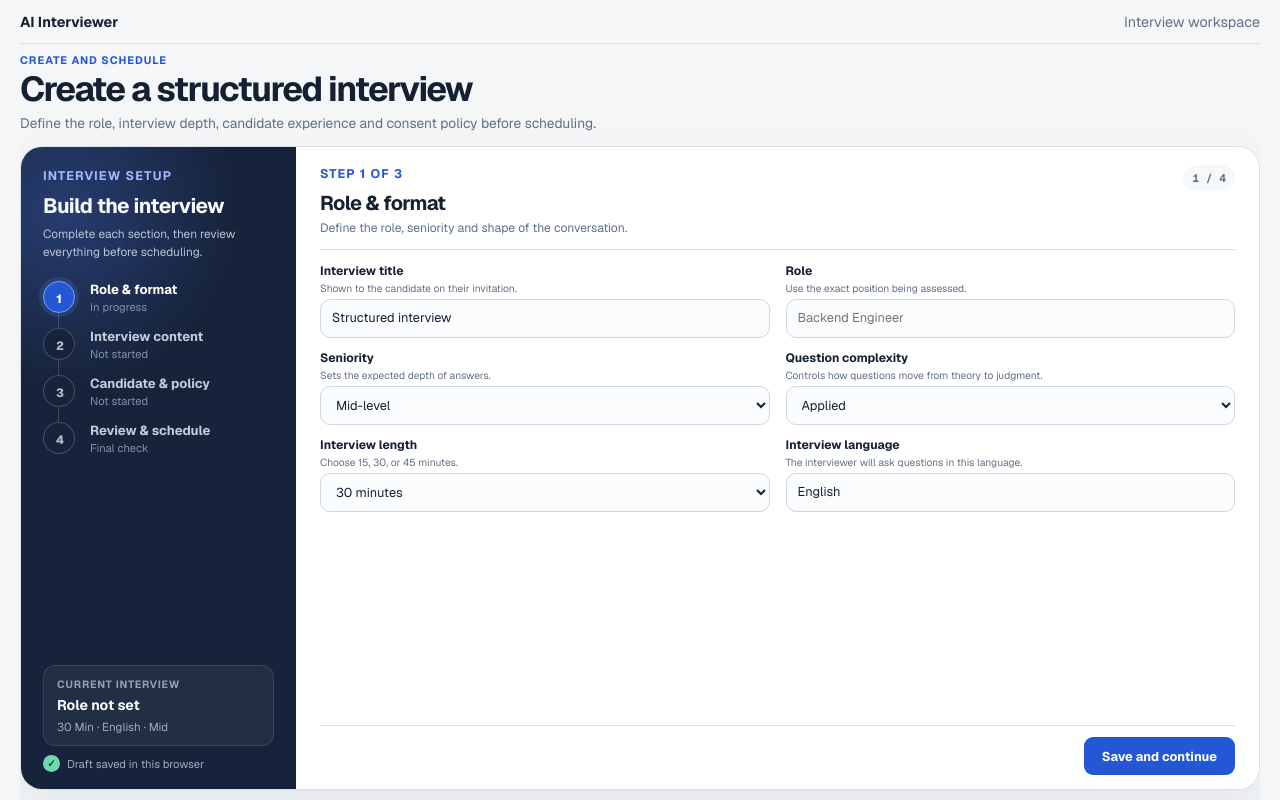
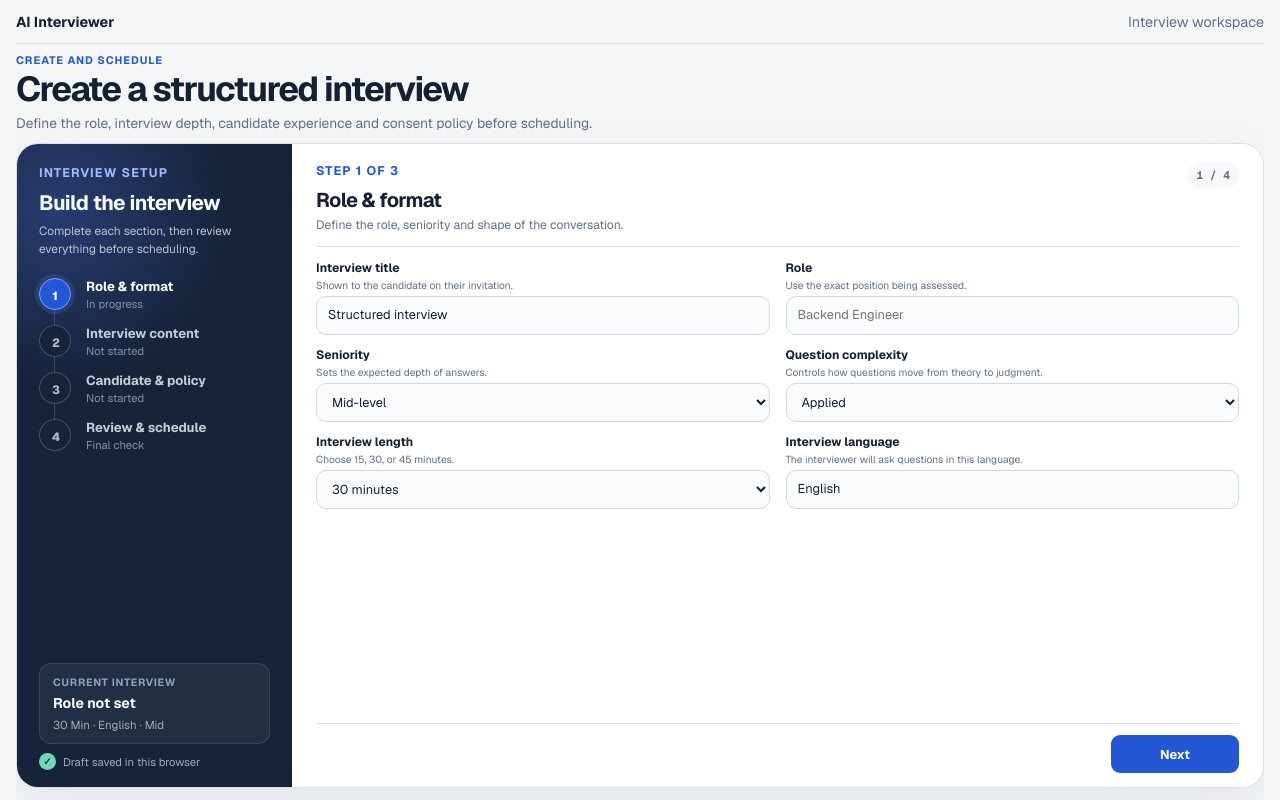
Before and after one commit to gisul-ecosystem/voice-ai-platform, a Next.js app in the folder apps/voice-frontend/: page /interviewer/setup in a window 1280 px wide. Built offline with nearby package versions, Linux system fonts and the light colour scheme.

Commit message:
frontend next button fixed

```diff
--- a/apps/voice-frontend/app/globals.css
+++ b/apps/voice-frontend/app/globals.css
@@ -1169,7 +1169,7 @@ select:focus-visible,
 }
 
 .recruiter-page .demo-card {
-  margin-bottom: 24px;
+  margin-bottom: 0;
 }
 
 .setup-progress span {
@@ -1597,7 +1597,7 @@ select:focus-visible,
   }
 
   .recruiter-page .demo-card {
-    overflow-y: auto;
+    overflow: hidden;
   }
 }
 
@@ -1736,36 +1736,62 @@ select:focus-visible,
 
 /* Recruiter setup workspace */
 .recruiter-page {
-  width: min(1240px, calc(100% - 40px));
+  width: calc(100% - 32px);
+  max-width: none;
 }
 
 .recruiter-page .demo-intro {
-  padding-bottom: 20px;
+  padding-bottom: 12px;
 }
 
 .recruiter-page .demo-intro h1 {
-  font-size: clamp(2rem, 3.5vw, 3rem);
+  font-size: clamp(1.85rem, 3vw, 2.5rem);
 }
 
 .recruiter-page .demo-card {
+  display: flex;
+  flex-direction: column;
+  min-height: 0;
+  height: 100%;
   padding: 0;
   overflow: hidden;
   border-radius: 22px;
 }
 
+.recruiter-setup-shell {
+  display: flex;
+  flex: 1 1 auto;
+  flex-direction: column;
+  min-height: 0;
+  height: 100%;
+}
+
+.recruiter-setup-shell > .alert {
+  flex: 0 0 auto;
+  margin: 14px 16px 0;
+}
+
+.recruiter-setup-shell > .center-state {
+  flex: 1 1 auto;
+}
+
 .interview-setup-form {
   width: 100%;
   max-width: none;
-  min-height: 570px;
+  flex: 1 1 auto;
+  min-height: 0;
+  height: 100%;
   display: grid;
   grid-template-columns: 275px minmax(0, 1fr);
-  grid-template-rows: 1fr;
+  grid-template-rows: minmax(0, 1fr);
   align-content: stretch;
   gap: 0;
 }
 
 .setup-rail {
   min-width: 0;
+  min-height: 0;
+  height: 100%;
   display: flex;
   flex-direction: column;
   padding: 30px 24px 24px;
@@ -1952,13 +1978,16 @@ select:focus-visible,
 
 .setup-panel {
   min-width: 0;
-  display: grid;
-  grid-template-rows: auto minmax(0, 1fr) auto;
+  min-height: 0;
+  height: 100%;
+  display: flex;
+  flex-direction: column;
   padding: 30px 34px 22px;
   background: var(--surface);
 }
 
 .setup-panel-heading {
+  flex: 0 0 auto;
   display: flex;
   align-items: flex-start;
   justify-content: space-between;
@@ -1990,12 +2019,15 @@ select:focus-visible,
 }
 
 .setup-fields {
+  flex: 1 1 auto;
   min-height: 0;
   display: grid;
   grid-template-columns: repeat(2, minmax(0, 1fr));
   align-content: start;
   gap: 18px 20px;
   padding: 22px 0;
+  overflow-x: hidden;
+  overflow-y: auto;
 }
 
 .setup-fields .field-wide,
@@ -2122,8 +2154,11 @@ select:focus-visible,
 }
 
 .setup-panel .setup-actions {
+  flex: 0 0 auto;
+  margin-top: auto;
   padding-top: 18px;
   border-top: 1px solid var(--border);
+  background: var(--surface);
 }
 
 .setup-panel .setup-actions .button {
@@ -2181,7 +2216,7 @@ select:focus-visible,
 
 @media (max-width: 620px) {
   .recruiter-page {
-    width: min(100% - 20px, 1240px);
+    width: calc(100% - 20px);
   }
 
   .setup-progress li strong {
@@ -2216,10 +2251,11 @@ select:focus-visible,
 
 @media (min-width: 901px) {
   .recruiter-page {
+    width: calc(100% - 32px);
     height: 100dvh;
     min-height: 0;
     grid-template-rows: 44px auto minmax(0, 1fr);
-    padding-bottom: 10px;
+    padding-bottom: 12px;
     overflow: hidden;
   }
 
@@ -2228,7 +2264,7 @@ select:focus-visible,
   }
 
   .recruiter-page .demo-intro {
-    padding: 9px 0 13px;
+    padding: 9px 0 10px;
   }
 
   .recruiter-page .demo-intro .eyebrow {
@@ -2248,6 +2284,7 @@ select:focus-visible,
 
   .recruiter-page .demo-card {
     min-height: 0;
+    height: 100%;
     margin-bottom: 0;
     overflow: hidden;
   }
--- a/apps/voice-frontend/components/RecruiterInterviewSetup.tsx
+++ b/apps/voice-frontend/components/RecruiterInterviewSetup.tsx
@@ -115,7 +115,7 @@ export function RecruiterInterviewSetup() {
   }
 
   return (
-    <>
+    <div className="recruiter-setup-shell">
       {error ? <div className="alert" role="alert">{error}</div> : null}
       {saving ? (
         <div className="center-state" role="status">
@@ -129,6 +129,6 @@ export function RecruiterInterviewSetup() {
           onContinue={schedule}
         />
       )}
-    </>
+    </div>
   );
 }
--- a/apps/voice-frontend/components/SetupForm.tsx
+++ b/apps/voice-frontend/components/SetupForm.tsx
@@ -722,7 +722,7 @@ export function SetupForm({
           </button>
         ) : <span />}
         <button className="button primary" type="submit">
-          {reviewing ? "Schedule interview" : step < 2 ? "Save and continue" : "Review interview"}
+          {reviewing ? "Schedule interview" : step < 2 ? "Next" : "Review interview"}
         </button>
       </div>
       </section>
```
Also changed, not shown: 1 other file (tests, documents, lock files or other folders).
